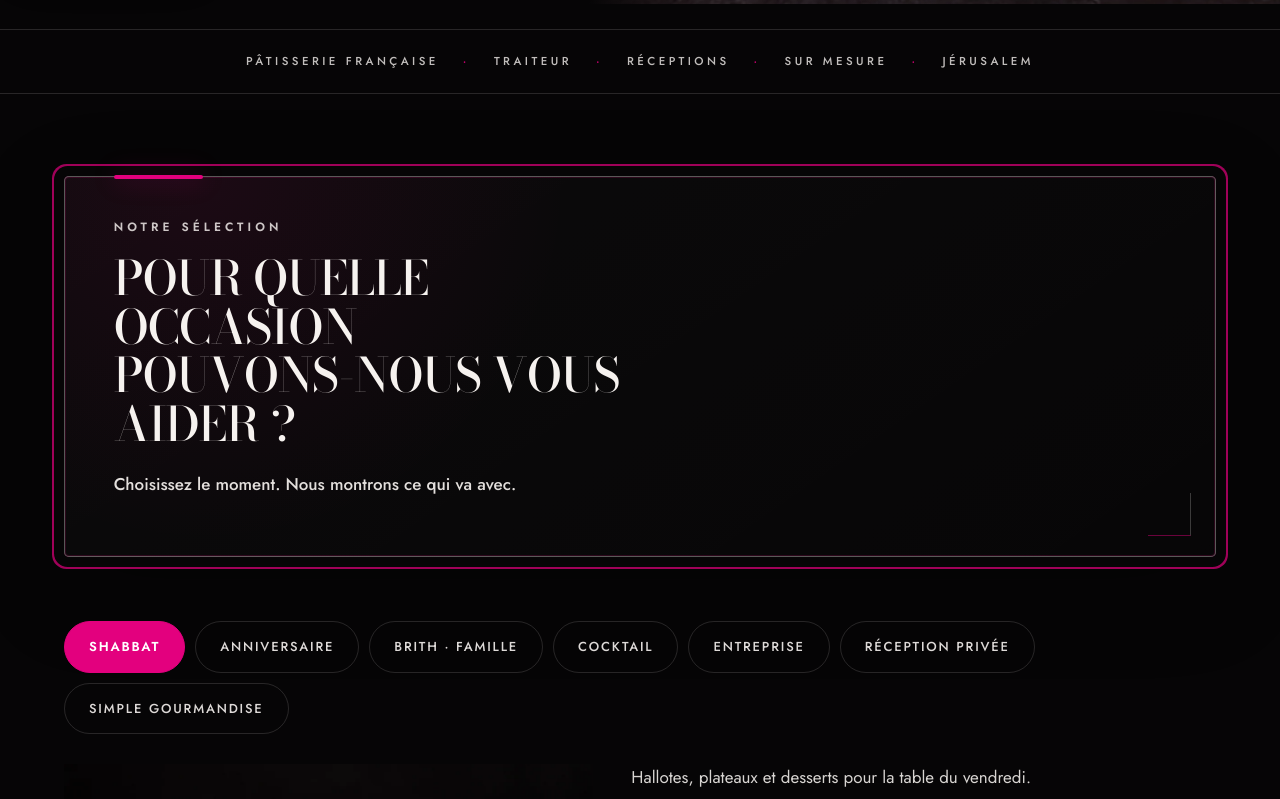
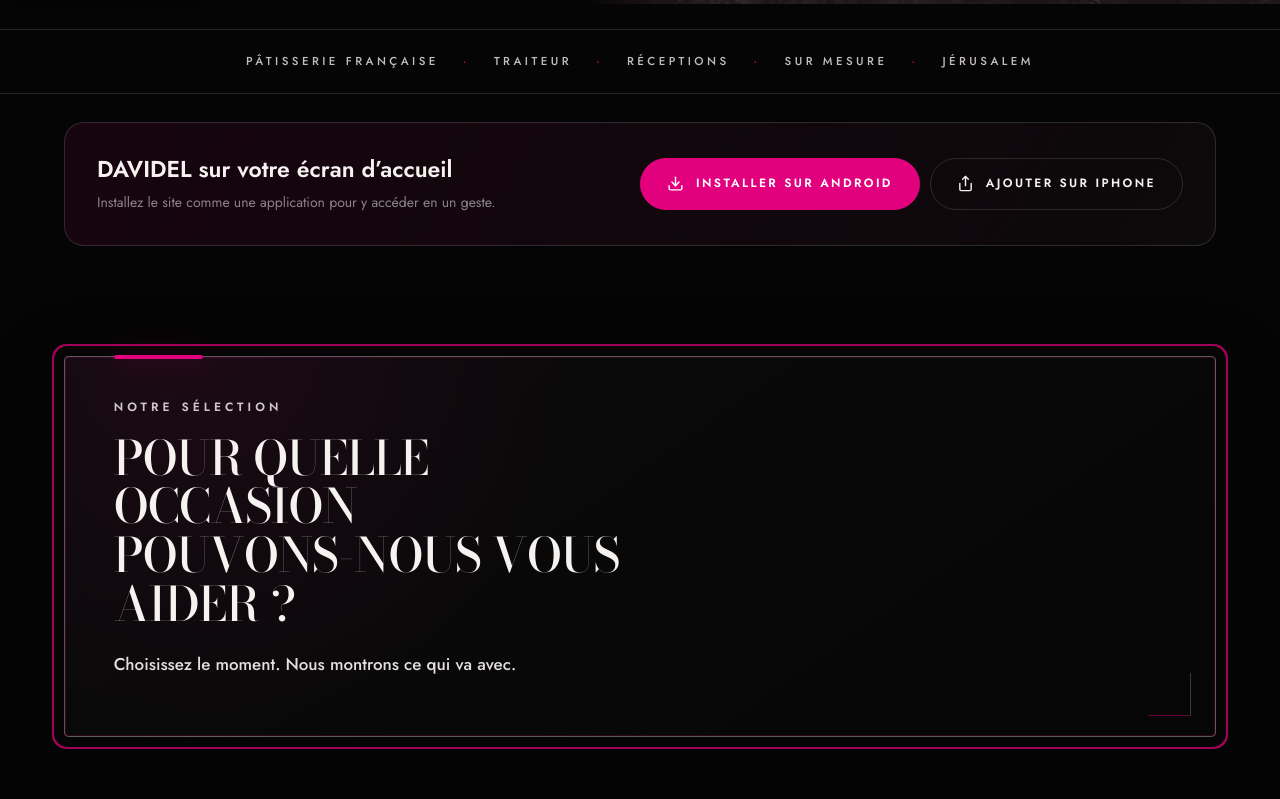
Before and after one commit to naoboco/Davidel, a React (Vite) app: page / in a window 1280 px wide. Shown: the part 821-1620 px from the top of the page. Built offline with nearby package versions, Linux system fonts and the light colour scheme; no server answers; the database is empty; a web font is replaced by a local one.

Commit message:
Offer explicit Android home-screen installation and remember installed apps

```diff
--- a/index.html
+++ b/index.html
@@ -10,7 +10,8 @@
     <meta name="apple-mobile-web-app-title" content="DAVIDEL" />
     <link rel="icon" href="./icons/davidel-brand-source.svg?v=6" type="image/svg+xml" sizes="any" />
     <link rel="shortcut icon" href="./icons/davidel-brand-source.svg?v=6" type="image/svg+xml" />
-    <link rel="manifest" href="./manifest.webmanifest?v=6" />
+    <link rel="apple-touch-icon" href="./icons/apple-touch-icon.png?v=9" sizes="180x180" />
+    <link rel="manifest" href="./manifest.webmanifest?v=9" />
     <title>DAVIDEL — Pâtisserie & Traiteur · Jérusalem</title>
     <meta name="description" content="DAVIDEL, pâtisserie française et traiteur à Jérusalem. Plateaux salés et sucrés, grands gâteaux, buffets et réceptions sur mesure. Commande rapide par WhatsApp." />
     <meta property="og:title" content="DAVIDEL — L'art de recevoir" />
--- /dev/null
+++ b/public/responsive-check.html
@@ -0,0 +1,63 @@
+<!doctype html>
+<html lang="fr">
+<head>
+  <meta charset="utf-8">
+  <meta name="viewport" content="width=device-width,initial-scale=1">
+  <meta name="robots" content="noindex,nofollow">
+  <title>Vérification responsive DAVIDEL</title>
+  <style>
+    * { box-sizing: border-box; }
+    body { margin: 0; background: #242124; color: #fff; font: 14px system-ui, sans-serif; }
+    header { display: flex; flex-wrap: wrap; align-items: center; justify-content: center; gap: 16px; padding: 14px; }
+    h1 { font-size: 16px; margin: 0; }
+    label { display: flex; align-items: center; gap: 8px; }
+    select { padding: 8px; color: #fff; background: #121012; border: 1px solid #665b62; border-radius: 4px; }
+    #dimensions { color: #f7a5d0; }
+    #viewport { position: relative; margin: 0 auto 16px; background: #060506; box-shadow: 0 0 0 1px #665b62; }
+    iframe { position: absolute; top: 0; left: 0; display: block; border: 0; transform-origin: top left; }
+  </style>
+</head>
+<body>
+  <header>
+    <h1>DAVIDEL · Vérification responsive</h1>
+    <label for="device">Écran
+      <select id="device">
+        <option value="320x568">Petit téléphone · 320 × 568</option>
+        <option value="360x800">Android compact · 360 × 800</option>
+        <option value="390x844" selected>Téléphone · 390 × 844</option>
+        <option value="430x932">Grand téléphone · 430 × 932</option>
+        <option value="844x390">Téléphone paysage · 844 × 390</option>
+        <option value="768x1024">Tablette portrait · 768 × 1024</option>
+        <option value="1024x768">Tablette paysage · 1024 × 768</option>
+        <option value="1081x800">Transition ordinateur · 1081 × 800</option>
+        <option value="1280x800">Ordinateur · 1280 × 800</option>
+        <option value="1920x1080">Grand écran · 1920 × 1080</option>
+      </select>
+    </label>
+    <output id="dimensions">390 × 844 px</output>
+  </header>
+  <div id="viewport">
+    <iframe id="site" title="DAVIDEL" src="./" width="390" height="844"></iframe>
+  </div>
+  <script>
+    const device = document.querySelector('#device');
+    const frame = document.querySelector('#site');
+    const viewport = document.querySelector('#viewport');
+    const dimensions = document.querySelector('#dimensions');
+    function resize() {
+      const [width, height] = device.value.split('x').map(Number);
+      const availableHeight = window.innerHeight - document.querySelector('header').offsetHeight - 24;
+      const scale = Math.min(1, (window.innerWidth - 32) / width, availableHeight / height);
+      frame.width = width;
+      frame.height = height;
+      frame.style.transform = `scale(${scale})`;
+      viewport.style.width = `${width * scale}px`;
+      viewport.style.height = `${height * scale}px`;
+      dimensions.textContent = `${width} × ${height} px`;
+    }
+    device.addEventListener('change', resize);
+    window.addEventListener('resize', resize);
+    resize();
+  </script>
+</body>
+</html>
--- a/public/sw.js
+++ b/public/sw.js
@@ -1,5 +1,5 @@
-const CACHE = 'davidel-pwa-v8'
-const APP_SHELL = ['./', './manifest.webmanifest?v=6', './icons/davidel-brand-source.svg?v=6']
+const CACHE = 'davidel-pwa-v9'
+const APP_SHELL = ['./', './manifest.webmanifest?v=9', './icons/davidel-brand-source.svg?v=6']
 
 self.addEventListener('install', (event) => {
   event.waitUntil(caches.open(CACHE).then((cache) => cache.addAll(APP_SHELL)))
--- a/src/App.jsx
+++ b/src/App.jsx
@@ -48,6 +48,7 @@ export default function App() {
         <main>
           <Hero onOrder={() => goToMenu('tout')} />
           <TrustBar />
+          <InstallApp />
           <Occasions onSeeAll={goToMenu} />
           <Universes onFilter={goToMenu} />
           <Menu filter={filter} setFilter={setFilter} />
@@ -60,7 +61,6 @@ export default function App() {
         <FloatingActions />
         <MobileCTA onOrder={() => goToMenu('tout')} />
         <Carnet />
-        <InstallApp />
       </CarnetProvider>
     </LangProvider>
   )
--- a/src/components/InstallApp.jsx
+++ b/src/components/InstallApp.jsx
@@ -8,10 +8,17 @@ const standalone = () =>
   window.matchMedia?.('(display-mode: standalone)').matches ||
   window.navigator.standalone === true
 
+const INSTALL_KEY = 'davidel-installed'
+
+const installationKnown = () => {
+  if (standalone()) return true
+  try { return window.localStorage.getItem(INSTALL_KEY) === '1' } catch { return false }
+}
+
 export default function InstallApp() {
   const { lang } = useLang()
   const [promptEvent, setPromptEvent] = useState(null)
-  const [installed, setInstalled] = useState(false)
+  const [installed, setInstalled] = useState(installationKnown)
   const [helpOpen, setHelpOpen] = useState(false)
   useScrollLock(helpOpen)
 
@@ -19,36 +26,48 @@ export default function InstallApp() {
     button: 'התקנת DAVIDEL',
     title: 'DAVIDEL במסך הבית',
     intro: 'התקינו את האתר כאפליקציה לגישה מהירה וישירה.',
-    ios: 'באייפון: לחצו על שיתוף ואז “הוספה למסך הבית”.',
+    androidButton: 'התקנה באנדרואיד',
+    iosButton: 'הוספה באייפון',
+    ios: 'באייפון: פתחו את האתר ב-Safari, לחצו על שיתוף ואז “הוספה למסך הבית”.',
     android: 'באנדרואיד: פתחו את תפריט הדפדפן ובחרו “התקנת אפליקציה” או “הוספה למסך הבית”.',
     close: 'סגירה'
   } : {
     button: 'Installer DAVIDEL',
     title: 'DAVIDEL sur votre écran d’accueil',
     intro: 'Installez le site comme une application pour y accéder en un geste.',
-    ios: 'Sur iPhone : touchez Partager, puis « Sur l’écran d’accueil ».',
+    androidButton: 'Installer sur Android',
+    iosButton: 'Ajouter sur iPhone',
+    ios: 'Sur iPhone : ouvrez le site dans Safari, touchez Partager, puis « Sur l’écran d’accueil ».',
     android: 'Sur Android : ouvrez le menu du navigateur puis « Installer l’application » ou « Ajouter à l’écran d’accueil ».',
     close: 'Fermer'
   }, [lang])
 
   useEffect(() => {
-    setInstalled(standalone())
+    const displayMode = window.matchMedia?.('(display-mode: standalone)')
 
     const onBeforeInstall = (event) => {
       event.preventDefault()
+      try { window.localStorage.removeItem(INSTALL_KEY) } catch {}
+      setInstalled(false)
       setPromptEvent(event)
     }
     const onInstalled = () => {
+      try { window.localStorage.setItem(INSTALL_KEY, '1') } catch {}
       setInstalled(true)
       setPromptEvent(null)
       setHelpOpen(false)
     }
+    const onDisplayModeChange = (event) => { if (event.matches) onInstalled() }
+
+    if (standalone()) onInstalled()
 
     window.addEventListener('beforeinstallprompt', onBeforeInstall)
     window.addEventListener('appinstalled', onInstalled)
+    displayMode?.addEventListener?.('change', onDisplayModeChange)
     return () => {
       window.removeEventListener('beforeinstallprompt', onBeforeInstall)
       window.removeEventListener('appinstalled', onInstalled)
+      displayMode?.removeEventListener?.('change', onDisplayModeChange)
     }
   }, [])
 
@@ -63,9 +82,14 @@ export default function InstallApp() {
 
   const install = async () => {
     if (promptEvent) {
-      await promptEvent.prompt()
-      const choice = await promptEvent.userChoice
-      if (choice?.outcome === 'accepted') setPromptEvent(null)
+      setPromptEvent(null)
+      try {
+        await promptEvent.prompt()
+        const choice = await promptEvent.userChoice
+        if (choice?.outcome === 'accepted') setInstalled(true)
+      } catch {
+        setHelpOpen(true)
+      }
       return
     }
     setHelpOpen(true)
@@ -75,6 +99,24 @@ export default function InstallApp() {
 
   return (
     <>
+      <aside className="install-invite" aria-label={copy.title}>
+        <div>
+          <h2>{copy.title}</h2>
+          <p>{copy.intro}</p>
+        </div>
+        <div className="install-invite-actions">
+          <button className="btn btn-rose" type="button" onClick={() => {
+            if (/Android/i.test(window.navigator.userAgent)) install()
+            else setHelpOpen(true)
+          }}>
+            <Download size={17} />{copy.androidButton}
+          </button>
+          <button className="btn" type="button" onClick={() => setHelpOpen(true)}>
+            <Share size={17} />{copy.iosButton}
+          </button>
+        </div>
+      </aside>
+
       <motion.button
         className="install-app"
         type="button"
@@ -104,7 +146,7 @@ export default function InstallApp() {
                 <X size={20} strokeWidth={1.4} />
               </button>
               <img className="install-help-logo" src="./icons/icon-192.png" alt="DAVIDEL" />
-              <p className="eyebrow">PWA · DAVIDEL</p>
+              <p className="eyebrow">DAVIDEL</p>
               <h2>{copy.title}</h2>
               <p>{copy.intro}</p>
               <div className="install-step"><Share size={19} /><span>{copy.ios}</span></div>
--- a/src/styles/responsive.css
+++ b/src/styles/responsive.css
@@ -1,4 +1,26 @@
 .product-interest-short { display: none; }
+.install-invite {
+  display: flex;
+  flex-wrap: wrap;
+  align-items: center;
+  justify-content: space-between;
+  gap: 20px;
+  margin: 28px clamp(14px, 5vw, 72px);
+  padding: clamp(20px, 3vw, 32px);
+  border: 1px solid var(--fil);
+  border-radius: 20px;
+  background: linear-gradient(120deg, rgba(227, 0, 126, .08), #0c0a0b);
+}
+.install-invite > div { min-width: 0; }
+.install-invite h2 { margin: 0 0 8px; font-family: var(--texte); font-size: clamp(18px, 3vw, 23px); font-weight: 600; line-height: 1.25; }
+.install-invite p { margin: 0; color: var(--cendre); font-size: 14px; line-height: 1.5; }
+.install-invite-actions { display: flex; flex-wrap: wrap; gap: 10px; }
+.install-invite-actions .btn { min-height: 44px; white-space: normal; font-weight: 600; text-align: center; }
+.install-invite-actions .btn svg { flex-shrink: 0; }
+@media (max-width: 620px) {
+  .install-invite-actions { width: 100%; }
+  .install-invite-actions .btn { width: 100%; justify-content: center; }
+}
 .product-actions { position: relative; }
 .added-flash {
   position: absolute;
```
Also changed, not shown: public/manifest.webmanifest.
